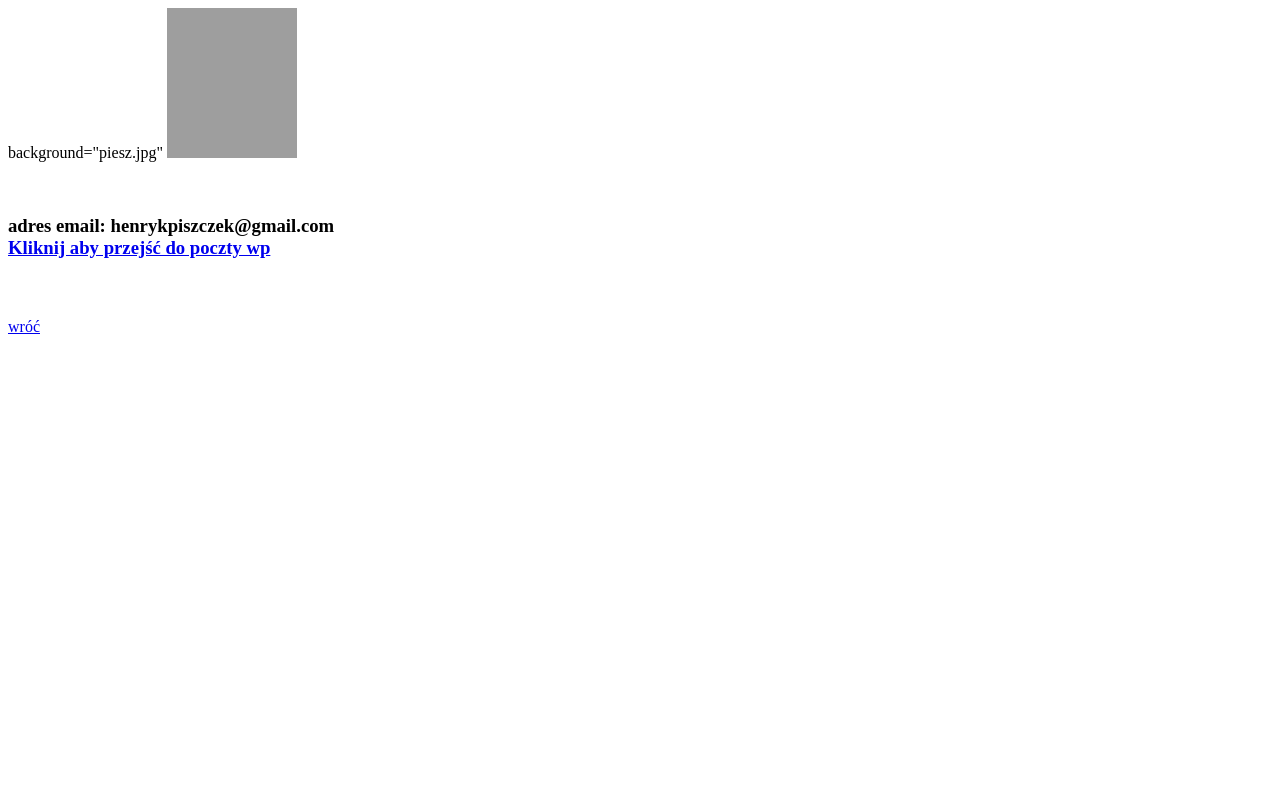
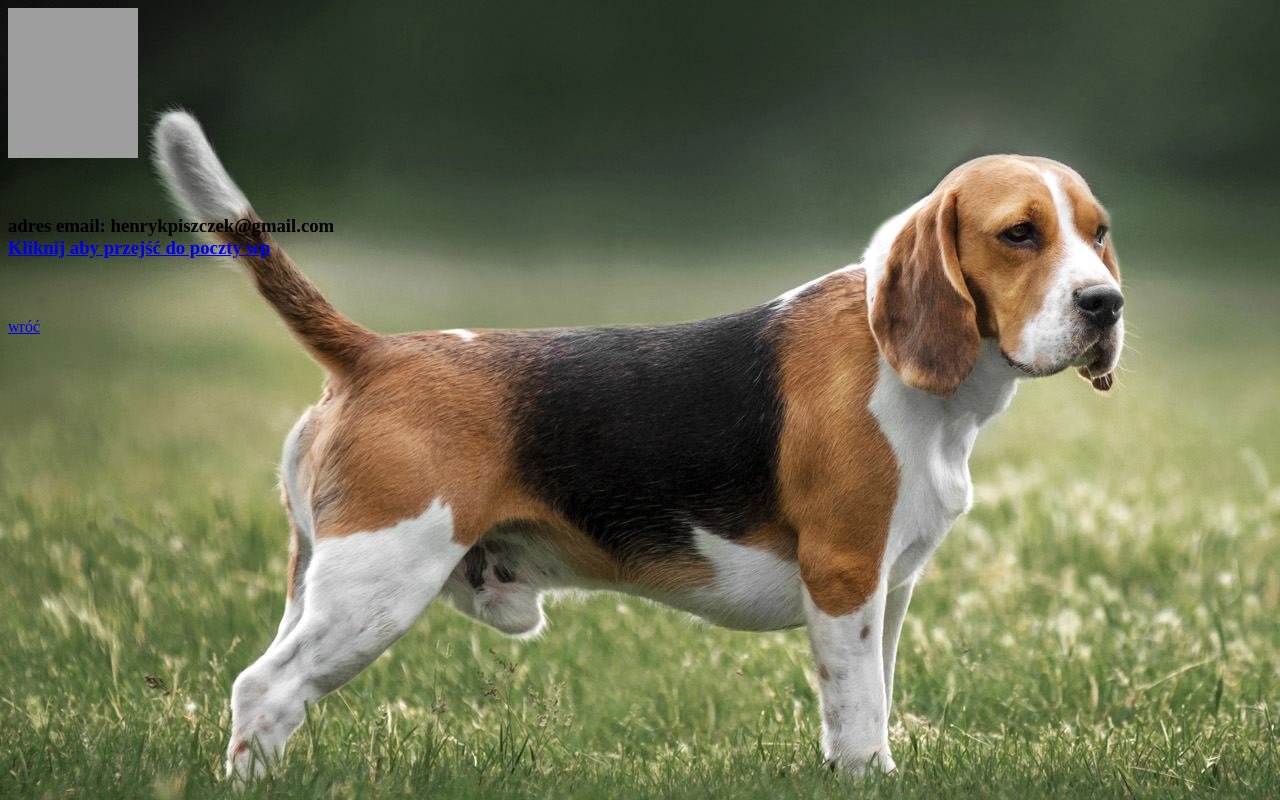
Before and after one commit to Heniekkk1234/Henio123, a plain HTML site: page poczta_piszczek.html in a window 1280 px wide. Drawn offline with Linux system fonts and the light colour scheme; grey boxes are pictures that could not be loaded.

Commit message:
Update poczta_piszczek.html

```diff
--- a/poczta_piszczek.html
+++ b/poczta_piszczek.html
@@ -5,7 +5,7 @@
                               <meta charset="utf-8">
                              <title> strona poczty</title>
                       </head>
-                     <body>background="piesz.jpg"</body>
+                     <body background="piesz.jpg"></body>
 
 <img src="https://pomoc.home.pl/wp-content/uploads/2020/12/AdobeStock_274208145-1024x1024.jpeg" border=0 width=130 height=150> </p> </br>
 <H3> adres email: henrykpiszczek@gmail.com  <br>
```
